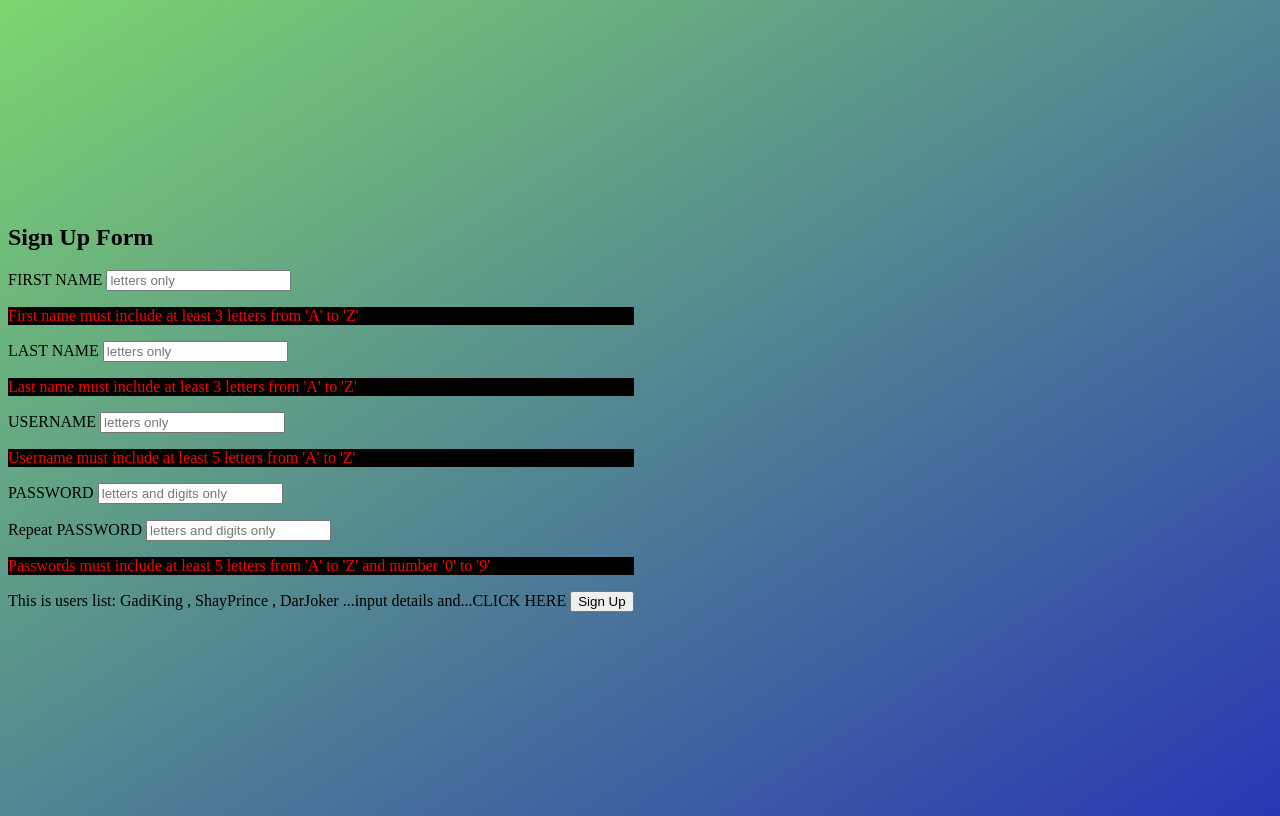
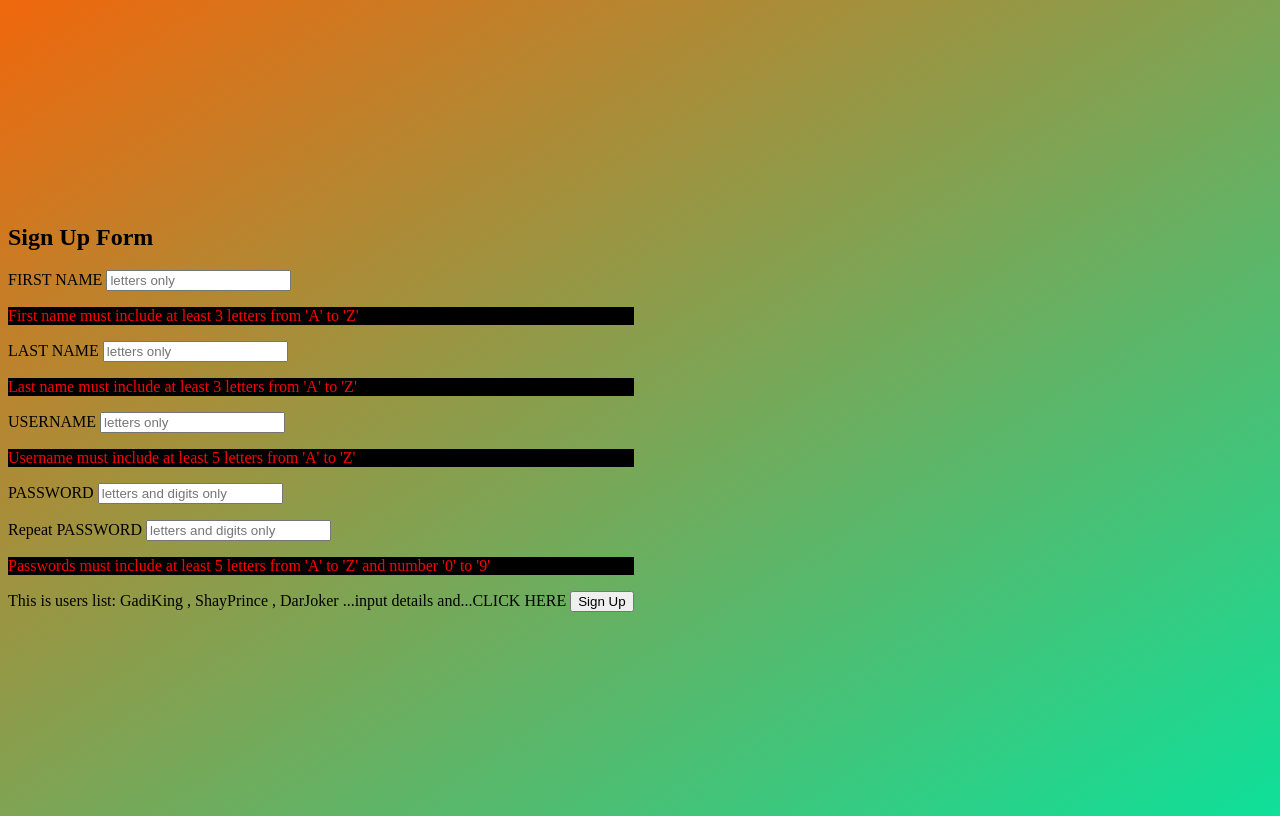
Before and after one commit to gadiwunsch/GSD_First, a plain HTML site: page index.html in a window 1280 px wide. Drawn offline with Linux system fonts and the light colour scheme.

Commit message:
shayke update

```diff
--- a/index.html
+++ b/index.html
@@ -10,7 +10,7 @@
         height: 100vh;
         display: flex;
         align-items: center;
-        background: linear-gradient(to top left, #2836b4, #7dd56f);
+        background: linear-gradient(to top left, #0ee09a, #f0670c);
       }
       h1 {
         font-family: sans-serif;
```
